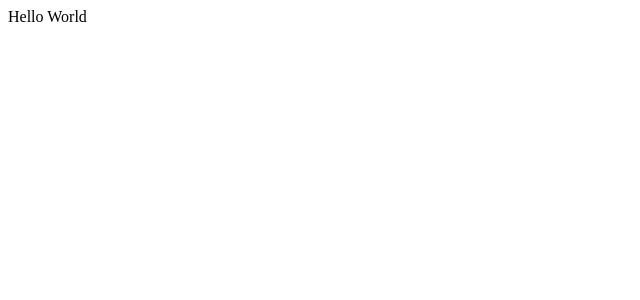
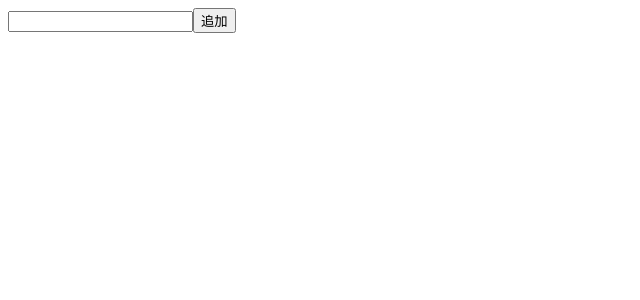
Before and after one commit to keisuke2236/qiita_redux_tutorial, a React (Create React App) app: page / in a window 1280 px wide. Shown: the top 300 px of the page, without its empty margins (0-640 px from the left). Built offline with nearby package versions, Linux system fonts and the light colour scheme.

Commit message:
storeにstateを追加できるところまで

```diff
--- a/src/components/App.js
+++ b/src/components/App.js
@@ -1,7 +1,9 @@
+import AddTodo from '../containers/AddTodo'
+
 function App() {
   return (
     <div>
-      Hello World
+      <AddTodo />
     </div>
   );
 }
--- a/src/containers/AddTodo.js
+++ b/src/containers/AddTodo.js
@@ -2,8 +2,6 @@ import React from "react"
 // connect は dispatch を利用できるようにするためのもの
 import { connect } from "react-redux"
 import { addTodo } from "../actions"
-
-export default connect()(AddTodo)
 
 const AddTodo = ({ dispatch }) => {
   let input
@@ -24,3 +22,5 @@ const AddTodo = ({ dispatch }) => {
     </div>
   )
 }
+
+export default connect()(AddTodo)
--- a/src/reducers/index.js
+++ b/src/reducers/index.js
@@ -1,4 +1,4 @@
-const todosReducer = (state, action) => {
+const todosReducer = (state = [], action) => {
   switch (action.type) {
     case 'ADD_TODO':
       return [
```
